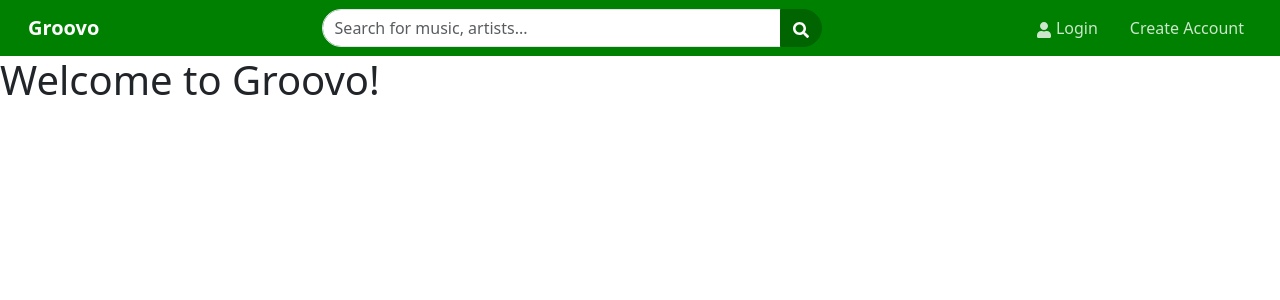
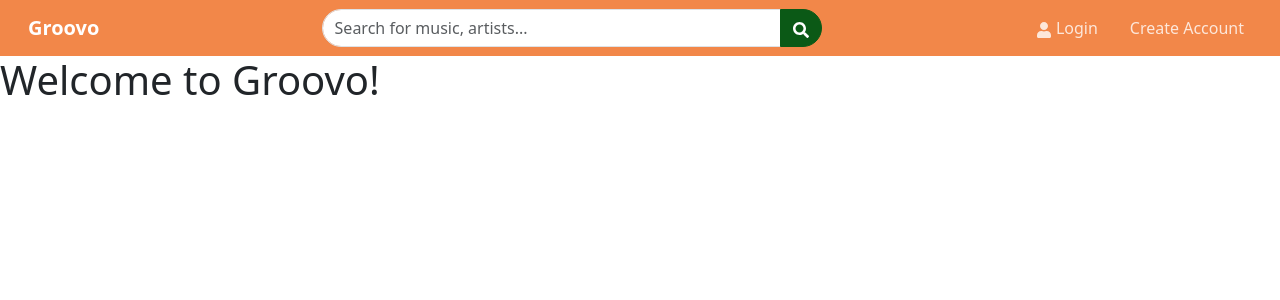
Before and after one commit to daveyloder/groovo, a React (Vite) app: page / in a window 1280 px wide. Shown: the top 300 px of the page. Built offline with nearby package versions, Linux system fonts and the light colour scheme.

Commit message:
Added color pallete to navbar

```diff
--- a/src/components/navbar/navbar.module.css
+++ b/src/components/navbar/navbar.module.css
@@ -1,10 +1,13 @@
 :root {
-  --primary-color: green;
-  --secondary-color: ;
+  --background-color: #260a0c;
+  --button-color: #0b5916;
+  --navbar-color: #f28749;
+  --card-color: #a6411c;
+  /* --primary-color: green; */
 }
 
 .navbar {
-  background-color: var(--primary-color);
+  background-color: var(--navbar-color);
 }
 
 .brand {
@@ -37,13 +40,13 @@
   border-radius: 20px 0 0 20px !important;
 }
 .searchButton {
-  background-color: darkgreen !important;
-  border-color: darkgreen !important;
+  background-color: var(--button-color) !important;
+  border-color: var(--button-color) !important;
   border-radius: 0 20px 20px 0 !important;
   transition: color 0.3s ease;
 }
 .searchButton:hover {
-  background-color: greenyellow !important;
+  background-color: darkgreen !important;
 }
 .authLinks {
   gap: 1rem;
```
